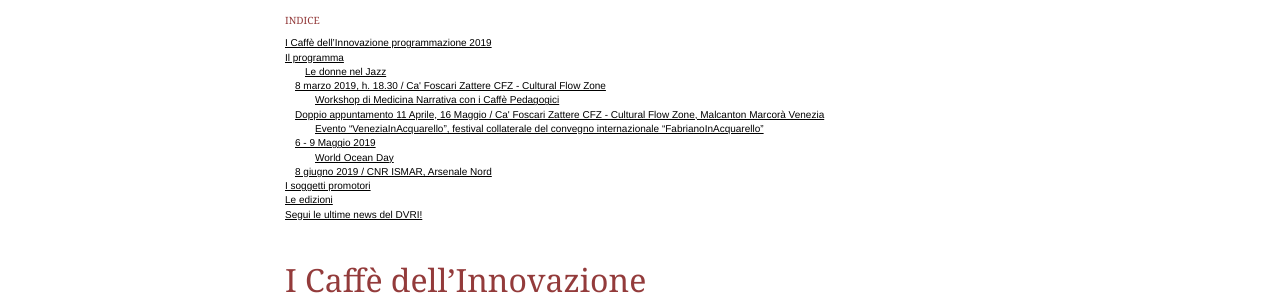
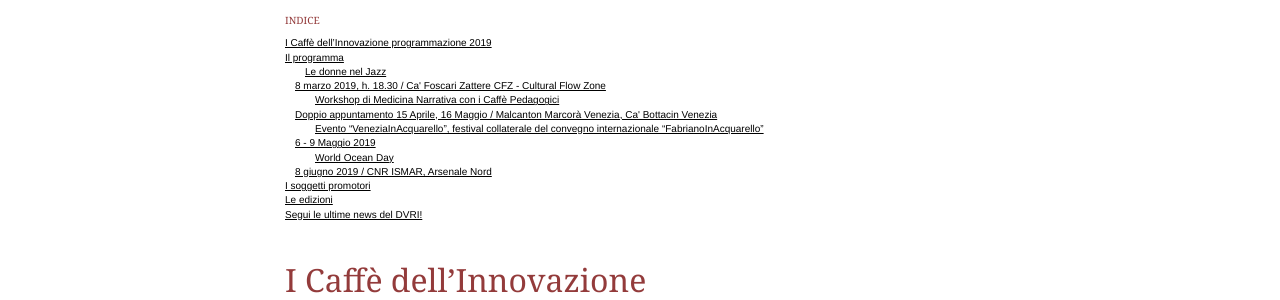
Before and after one commit to simonini/dvri-j-theme, a Jekyll site: the page built from progetti/caffe-2019.html, in a window 1280 px wide and 900 px high, scrolled down 335 px. Shown: the part 151-451 px from the top of the window. Built offline with Jekyll 4.4.1, drawn with Linux system fonts in a browser that asks for light colours; comment, search, counter and statistics services are not loaded; the table of contents is made by our own code; some of the changed text lies outside the part shown.

Commit message:
date modificate

```diff
--- a/progetti/caffe-2019.html
+++ b/progetti/caffe-2019.html
@@ -45,7 +45,7 @@
 
   <section style="margin-bottom: 40px">
   <h5>Workshop di Medicina Narrativa con i Caffè Pedagogici </h5>
-  <h4>Doppio appuntamento 11 Aprile, 16 Maggio / Ca' Foscari Zattere CFZ - Cultural Flow Zone, Malcanton Marcorà Venezia</h4>
+  <h4>Doppio appuntamento 15 Aprile, 16 Maggio / Malcanton Marcorà Venezia, Ca' Bottacin Venezia</h4>
   <div style="text-align:center">
   <img src="{{ site.baseurl }}/assets/progetti/caffe/mn.jpg" alt="Caffè dell'Innovazione 2019" />
   </div>
```
